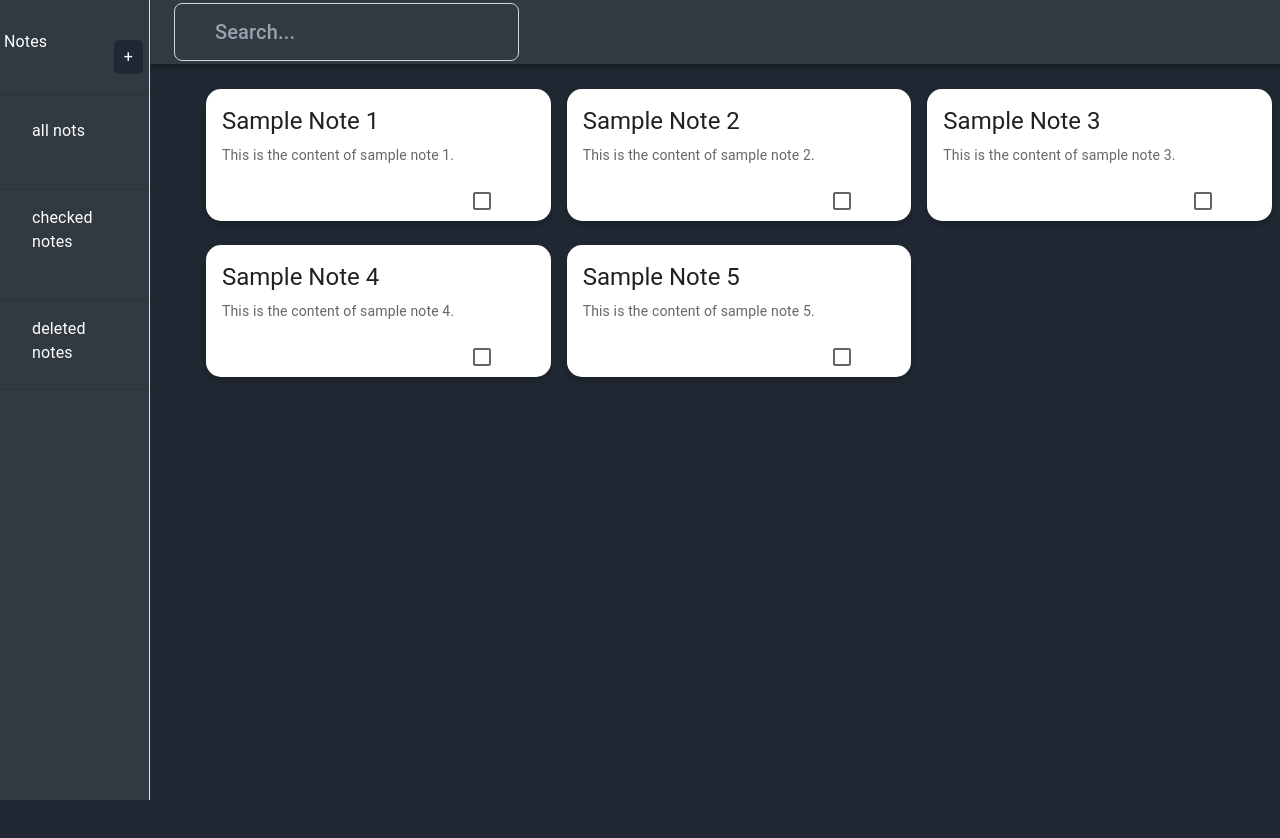
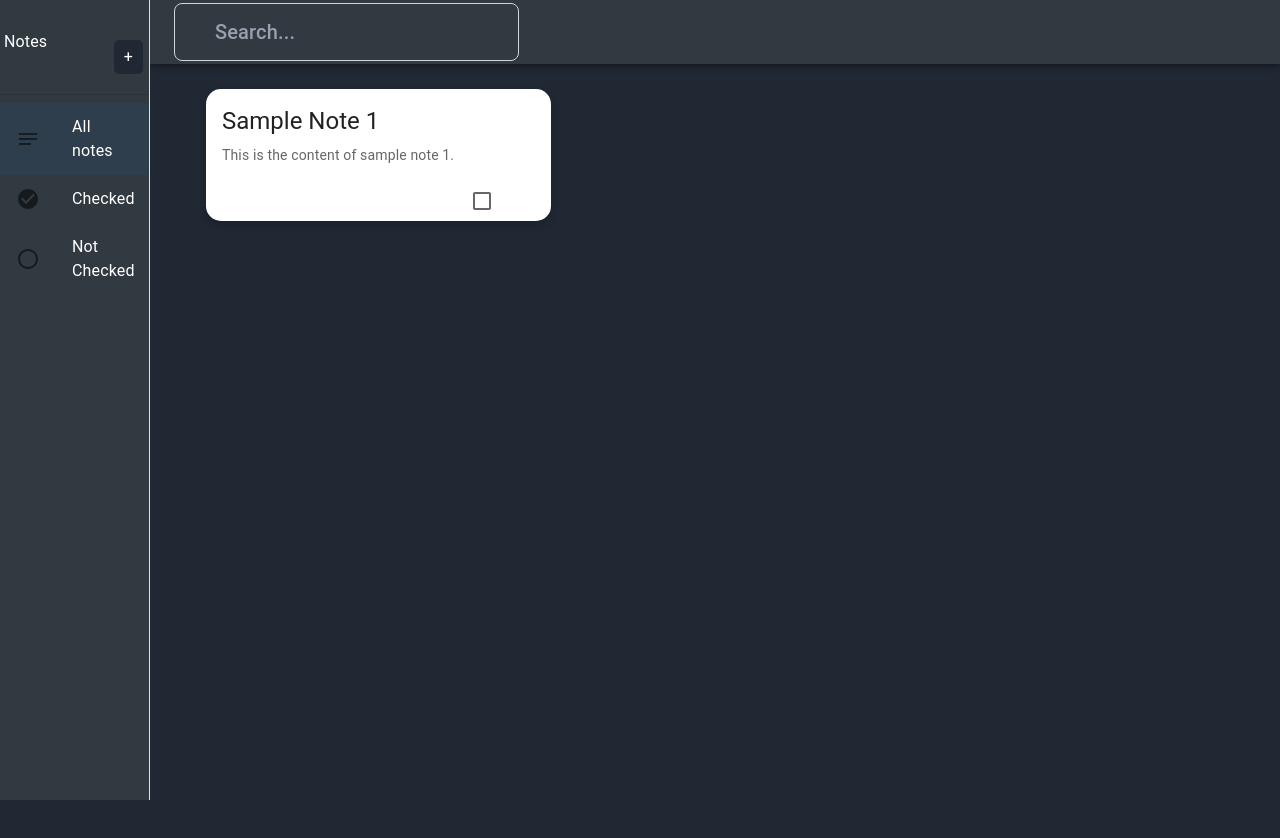
Before and after one commit to FahdAmmar/React-Note-App, a React (Vite) app: page / in a window 1280 px wide. Shown: the top 838 px of the page. Built offline with nearby package versions, Linux system fonts and the light colour scheme; some icons are missing.

Commit message:
added time and local storage

```diff
--- a/src/App.jsx
+++ b/src/App.jsx
@@ -11,35 +11,10 @@ const info = [
     id: 1,
     title: "Sample Note 1",
     content: "This is the content of sample note 1.",
-    complated: false
+    complated: false,
+    time:""
   },
-  {
-    id: 2,
-    title: "Sample Note 2",
-    content: "This is the content of sample note 2.",
-    complated: false
 
-  },
-  {
-    id: 3,
-    title: "Sample Note 3",
-    content: "This is the content of sample note 3.",
-    complated: false
-
-  },
-  {
-    id: 4,
-    title: "Sample Note 4",
-    content: "This is the content of sample note 4.",
-    complated: false
-
-  }, {
-    id: 5,
-    title: "Sample Note 5",
-    content: "This is the content of sample note 5.",
-    complated: false
-
-  }
 ]
 
 
--- a/src/components/CardNote.jsx
+++ b/src/components/CardNote.jsx
@@ -37,6 +37,9 @@ export default function CardNote({ note }) {
     })
     setNotes(update)
     localStorage.setItem("notes", JSON.stringify(update))
+    console.log(new Date().toLocaleDateString())
+    console.log(new Date().toLocaleString())
+
 
 
   }
@@ -64,11 +67,14 @@ export default function CardNote({ note }) {
             {note.content}
           </Typography>
         </CardContent>
-        <CardActions className=' h-10 flex justify-end items-end'>
+        <CardActions className=' h-10 flex  items-center justify-between w-full '>
+          <div className="time font-light text-[.5rem] inline-flex self-start text-gray-200">{note.time}</div>
+            <div class="flex space-x-4">
           <IconButton aria-label="delete" size="large">
             <Checkbox {...label} defaultChecked color="success" checked={note.complated} onChange={handleCheckedClick} />
-            <DeleteIcon className='text-red-700 hover:text-red-500' fontSize="inherit" onClick={handleDeletClick} />
+            <DeleteIcon className='text-red-700 hover:text-red-500 ' fontSize="inherit" onClick={handleDeletClick} />
           </IconButton>
+          </div>
         </CardActions>
       </CardActionArea>
     </Card>
--- a/src/components/ResponsiveDrawer.jsx
+++ b/src/components/ResponsiveDrawer.jsx
@@ -6,13 +6,6 @@ import CssBaseline from '@mui/material/CssBaseline';
 import Divider from '@mui/material/Divider';
 import Drawer from '@mui/material/Drawer';
 import IconButton from '@mui/material/IconButton';
-import InboxIcon from '@mui/icons-material/MoveToInbox';
-import List from '@mui/material/List';
-import ListItem from '@mui/material/ListItem';
-import ListItemButton from '@mui/material/ListItemButton';
-import ListItemIcon from '@mui/material/ListItemIcon';
-import ListItemText from '@mui/material/ListItemText';
-import MailIcon from '@mui/icons-material/Mail';
 import MenuIcon from '@mui/icons-material/Menu';
 import Toolbar from '@mui/material/Toolbar';
 import Typography from '@mui/material/Typography';
@@ -25,7 +18,18 @@ import DialogContent from '@mui/material/DialogContent';
 import DialogContentText from '@mui/material/DialogContentText';
 import DialogTitle from '@mui/material/DialogTitle';
 
-
+import {
+  List,
+  ListItem,
+  ListItemButton,
+  ListItemIcon,
+  ListItemText,
+} from '@mui/material';
+import {
+  Notes as AllNotesIcon,
+  CheckCircle as CheckedIcon,
+  RadioButtonUnchecked as NotCheckedIcon,
+} from '@mui/icons-material';
 
 import CardNote from './CardNote.jsx';
 import { useContext, useEffect } from 'react';
@@ -40,6 +44,20 @@ function ResponsiveDrawer(props) {
 
   const { notes, setNotes } = useContext(MainContext);
   const [search, setSearch] = React.useState("");
+  const [filter, setFilter] = React.useState("all")
+
+  const compleated=notes.filter((note)=> note.complated)
+  const notCompleated=notes.filter((note)=> !note.complated)
+
+  let allNotes=notes
+  if(filter==="completed"){
+    allNotes=compleated
+  }else if(filter==="notcompleted"){
+    allNotes=notCompleated
+  }
+console.log(`fliter is ${filter}`)
+  console.log(allNotes)
+
 
 
 
@@ -78,14 +96,15 @@ function ResponsiveDrawer(props) {
       id: uuidv4(),
       title: inputval.title,
       content: inputval.content,
-        complated: false
+      complated: false,
+      time: new Date().toLocaleString()
     };
     const updatedNotes = [...notes, newNote];
     setNotes(updatedNotes);
     setInputval({ title: "", content: "" });
     handleClose();
     setOpen(false)
-      localStorage.setItem("notes",JSON.stringify(updatedNotes))
+    localStorage.setItem("notes", JSON.stringify(updatedNotes))
   }
 
 
@@ -108,14 +127,20 @@ function ResponsiveDrawer(props) {
 
 
 
-  useEffect(()=>{
-    const saved=localStorage.getItem("notes");
-    if(saved){
+  useEffect(() => {
+    const saved = localStorage.getItem("notes");
+    if (saved) {
       setNotes(JSON.parse(saved))
     }
-  },[])
+  }, [])
 
 
+
+  const menuItems = [
+    { text: 'All notes', value: 'all', icon: <AllNotesIcon /> },
+    { text: 'Checked', value: 'completed', icon: <CheckedIcon /> },
+    { text: 'Not Checked', value: 'notcompleted', icon: <NotCheckedIcon /> },
+  ];
 
 
   const drawer = (
@@ -127,16 +152,27 @@ function ResponsiveDrawer(props) {
 
       <Toolbar />
       <Divider className='mb-5' sx={{ marginTop: "30px" }} />
-      <List >
-        <ListItem><ListItemButton>all nots</ListItemButton> </ListItem>
-      <Divider className='mb-5' sx={{ marginTop: "30px" }} />
 
-        <ListItem> <ListItemButton>checked notes</ListItemButton></ListItem>
-      <Divider className='mb-5' sx={{ marginTop: "30px" }} />
 
-        <ListItem><ListItemButton>deleted notes</ListItemButton> </ListItem>
+
+      <List className='text-[0.5rem]' value={filter} onChange={(e)=>setFilter(e.target.value)}>
+        {menuItems.map((item) => (
+          <ListItem key={item.value} disablePadding>
+            <ListItemButton
+              selected={filter === item.value}
+              onClick={() => setFilter(item.value)}
+              value={item.value}
+            >
+              <ListItemIcon>
+                {item.icon}
+              </ListItemIcon>
+              <ListItemText primary={item.text} />
+            </ListItemButton>
+          </ListItem>
+        ))}
       </List>
-      <Divider />
+
+
     </div>
   );
 
@@ -263,7 +299,7 @@ function ResponsiveDrawer(props) {
         >
           {/* Main content goes here */}
 
-          {notes.filter((note) => note.title.toLowerCase().includes(search.toLowerCase())).map((note) => (
+          {allNotes.filter((note) => note.title.toLowerCase().includes(search.toLowerCase())).map((note) => (
             <CardNote key={note.id} note={note} />
           ))}
 
```
Lines whose indentation alone changed are shown as unchanged.
